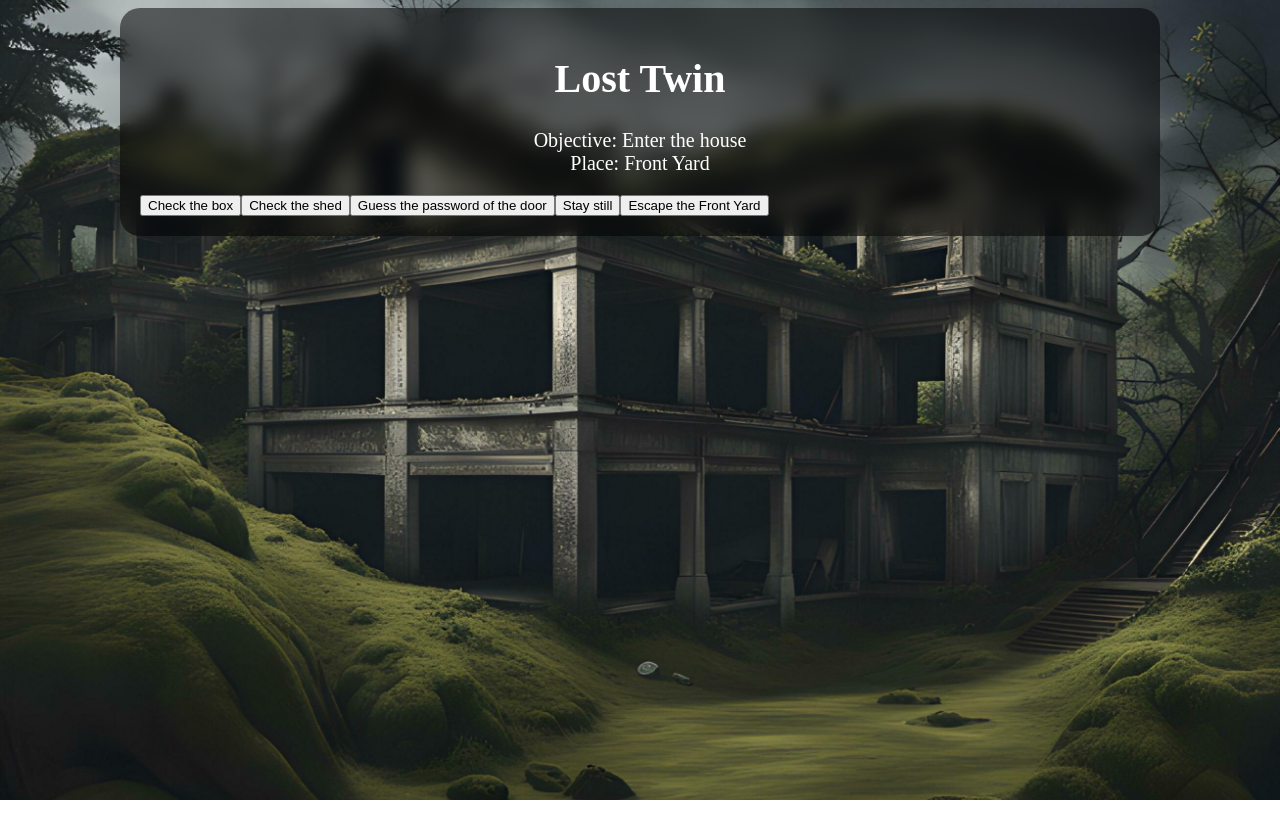
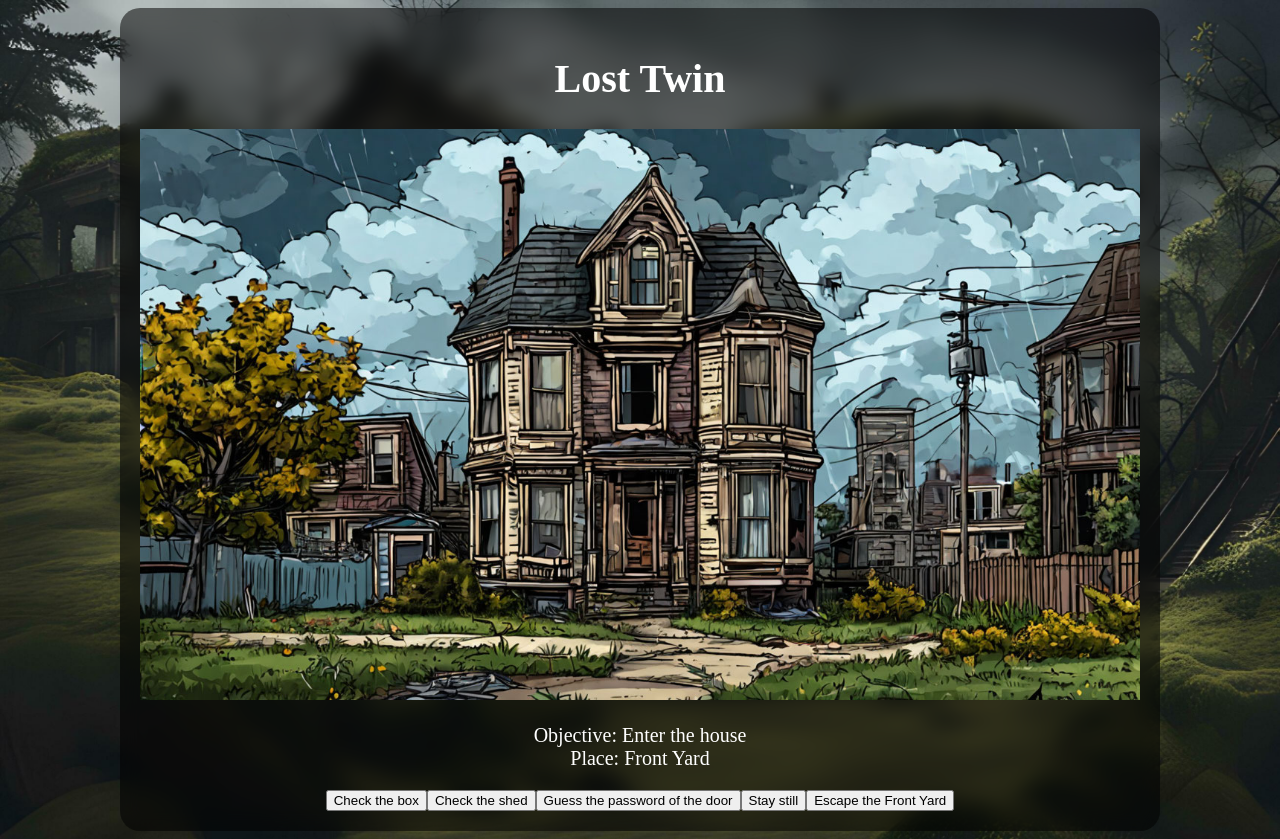
Before and after one commit to Kokishodome/Lost-Twin-horror-, a plain HTML site: page index.html in a window 1280 px wide. Before the commit the page ends 800 px from the top, so only its background shows below. Drawn offline with Linux system fonts and the light colour scheme; a web font is replaced by a local one.

Commit message:
Add files via upload

```diff
--- a/index.html
+++ b/index.html
@@ -12,6 +12,7 @@
 <body>
     <div id="game">
         <h1>Lost Twin</h1>
+        <img id="img" src="front yard.jpeg" alt="">
         <p id="text">
         </p>
         <div id="buttons">
--- a/script.js
+++ b/script.js
@@ -1,8 +1,21 @@
 let boxRandomNumber=Math.random()
+let password=Math.floor(Math.random()*899+100)
+let doorPassword=''
+let img=document.getElementById('img')
+
+
 console.log(boxRandomNumber);
 // Object
 let story={
+    gameOver:{
+        text:'Objective: YOU DIED... or your stupid',
+        // array
+        choices:[
+            {text:'Play again', place:'frontYard'},
 
+
+        ]
+    },
     frontYard:{
         text:'Objective: Enter the house <br> Place: Front Yard ',
         // array
@@ -27,7 +40,7 @@ let story={
 
     note:{
 
-        text:boxRandomNumber>0.5?'password is skibidi Rizzler ':'check the shed',
+        text:boxRandomNumber>0.5?'password is '+password:'check the shed',
         choices:[
 
             {text:'Go back', place:'frontYard'},
@@ -37,7 +50,7 @@ let story={
     },
 
     shed:{
-        text:boxRandomNumber<0.5?'You find the light switch for the house. password is skibidi Rizzler ':'You find the light switch for the house',
+        text:boxRandomNumber<0.5?'You find the light switch for the house. password is '+password:'You find the light switch for the house',
         choices:[
             // {text:'Turn it on', place:'note'},
             {text:'Go back', place:'frontYard'},
@@ -50,8 +63,8 @@ let story={
         text:'Try to guess the code of the door ',
         choices:[
             // {text:'Turn it on', place:'note'},
-            {text:'Try to guess', place:'frontYard'},
-            {text:'Shake it rapidly', place:'frontYard'},
+            {text:'Try to guess', place:'lock'},
+            {text:'Shake it rapidly', place:'keyPad'},
             {text:'Go back', place:'frontYard'},
 
 
@@ -71,6 +84,52 @@ let story={
         ]
     },
 
+    lock:{
+        text:'Try to guess',
+        choices: [
+            {text:'1', place:'house' },
+            {text:'2', place:'house'},
+            {text:'3', place:'house'},
+            {text:'4', place:'house'},
+            {text:'5', place:'house'},
+            {text:'6', place:'house'},
+            {text:'7', place:'house'},
+            {text:'8', place:'house'},
+            {text:'9', place:'house'},
+            {text:'0', place:'house'},
+
+            {text:'Go back', place:'frontYard'},
+
+
+        ]
+
+    },
+
+
+   keyPad:{
+    text:'shake it rapidly',
+    choices: [
+            {text:'shake', place:'keyPad'},
+            {text:'shake', place:'keyPad'},
+            {text:'shake', place:'mainRoom'},
+    ]
+   },
+
+
+   mainRoom:{
+    text:'you have entered the main room',
+    choices: [
+             {text:'stay in the main room', place:'mainRoom'},
+             {text:'go to the kitchen', place:'kitchen'},
+             {text:'go to the basement', place:'basement'},
+             {text:'go to the guest room', place:'guestRoom'},
+    ]
+   },
+
+
+
+
+
 }
 let text=document.getElementById('text')
 let buttons=document.getElementById('buttons')
@@ -81,12 +140,31 @@ function startGame(){
 function showPlace(place){
     buttons.innerHTML=''
     text.innerHTML=story[place].text
+    img.src=place+'.jpeg'
     for(let i=0; i<story[place].choices.length; i++){
         let button=document.createElement('button')
         button.innerHTML=story[place].choices[i].text
         buttons.appendChild(button)
         button.onclick=function(){
-            showPlace(story[place].choices[i].place)
+            if(story[place].choices[i].place=='house' ){
+                if( doorPassword.length<3){
+                 console.log('guessThePassword');
+                 doorPassword=doorPassword+story[place].choices[i].text
+                }
+                else{
+                    if(password==doorPassword){
+                        showPlace(story[place].choices[i].place)
+                    }
+                    else{
+                        showPlace('gameOver')
+                    }
+                }
+
+            }
+            else{
+                showPlace(story[place].choices[i].place)
+            }
+
         }
     }
 }
@@ -94,4 +172,4 @@ function showPlace(place){
 
 startGame()
 
-// continue story line and make pictures
+// continue the story
--- a/style.css
+++ b/style.css
@@ -26,3 +26,12 @@ p{
     text-align: center;
     font-size: 20px;
 }
+
+#buttons{
+    text-align: center;
+    background-color: rgba(104, 97, 97, 0);
+}
+
+img{
+    width: 100%;
+}
```
Also changed, not shown: box.jpeg (added), door.jpeg (added), frontYard.jpeg (added), shed.jpeg (added).
